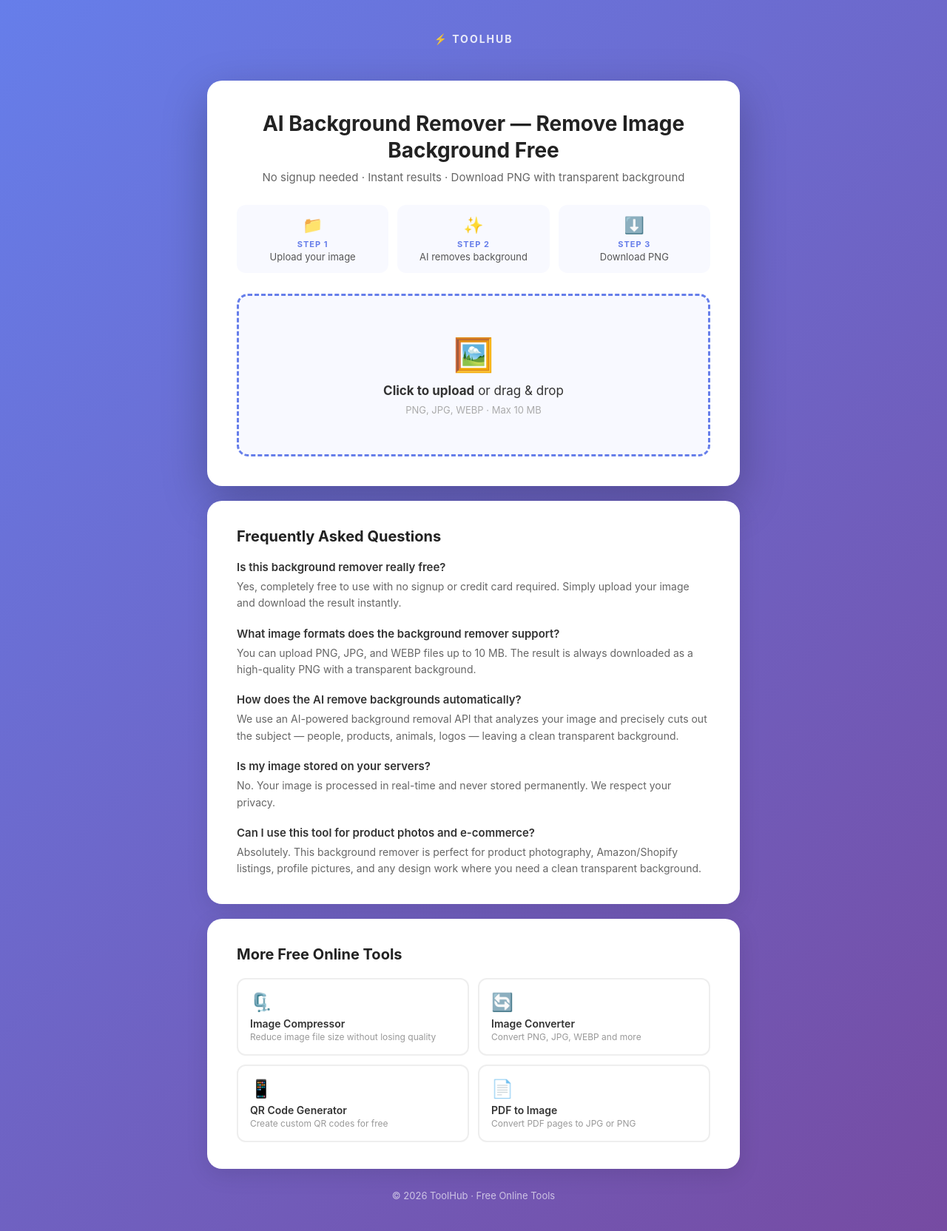
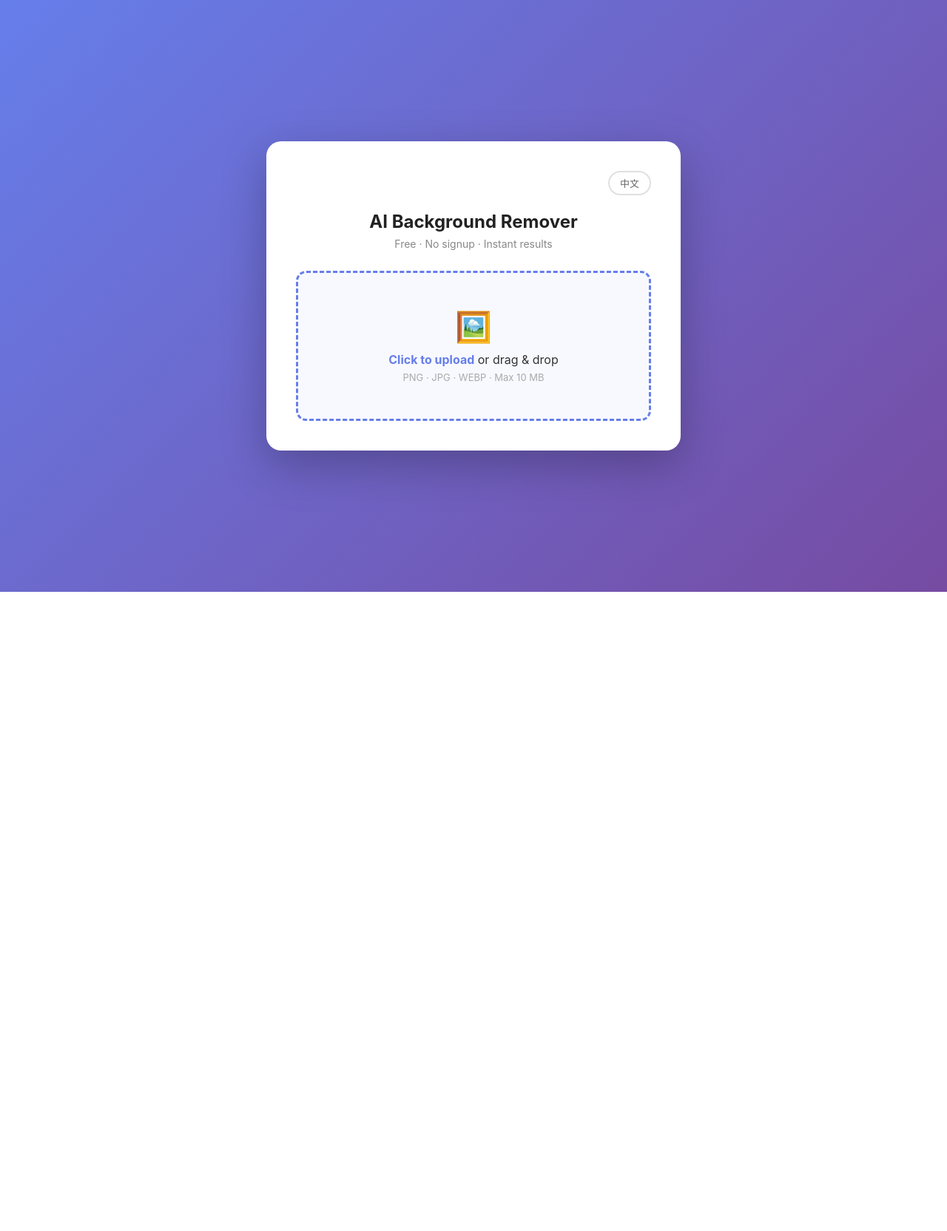
Before and after one commit to a15369211800/bg-remover, a website: page index.html in a window 1280 px wide. Shown: the whole page at 74% size. After the commit the page ends 800 px from the top, so only its background shows below. Drawn offline with Linux system fonts and the light colour scheme.

Commit message:
refactor: simplify UI, add EN/ZH language toggle

```diff
--- a/index.html
+++ b/index.html
@@ -3,43 +3,24 @@
 <head>
     <meta charset="UTF-8">
     <meta name="viewport" content="width=device-width, initial-scale=1.0">
-
-    <!-- SEO: Title with primary keyword -->
-    <title>Background Remover - Free Online Background Removal Tool | ToolHub</title>
-
-    <!-- SEO: Meta description with keywords -->
-    <meta name="description" content="Remove image backgrounds instantly for free. No signup required. AI-powered background remover supports PNG, JPG. Perfect for product photos, portraits, and more.">
-
-    <!-- SEO: Open Graph -->
+    <title>Background Remover - Free Online Background Removal Tool</title>
+    <meta name="description" content="Remove image backgrounds instantly for free. No signup required. AI-powered background remover supports PNG, JPG, WEBP.">
     <meta property="og:title" content="Background Remover - Free Online Tool">
     <meta property="og:description" content="Remove image backgrounds instantly and for free. No signup, no software to install.">
     <meta property="og:type" content="website">
-    <meta property="og:url" content="https://toolhub.pages.dev/background-remover/">
-    <meta property="og:image" content="https://toolhub.pages.dev/assets/og-bg-remover.png">
-
-    <!-- SEO: Twitter Card -->
-    <meta name="twitter:card" content="summary_large_image">
-    <meta name="twitter:title" content="Background Remover - Free Online Tool">
-    <meta name="twitter:description" content="Remove image backgrounds instantly and for free.">
-
-    <!-- JSON-LD Structured Data -->
+    <meta property="og:url" content="https://background-remover.website/">
     <script type="application/ld+json">
     {
       "@context": "https://schema.org",
       "@type": "WebApplication",
       "name": "Background Remover",
-      "url": "https://toolhub.pages.dev/background-remover/",
-      "description": "Free online AI-powered background removal tool. Remove background from any image instantly.",
+      "url": "https://background-remover.website/",
+      "description": "Free online AI-powered background removal tool.",
       "applicationCategory": "UtilityApplication",
       "operatingSystem": "Any",
-      "offers": {
-        "@type": "Offer",
-        "price": "0",
-        "priceCurrency": "USD"
-      }
+      "offers": { "@type": "Offer", "price": "0", "priceCurrency": "USD" }
     }
     </script>
-
     <style>
         * { margin: 0; padding: 0; box-sizing: border-box; }
 
@@ -47,405 +28,282 @@
             font-family: -apple-system, BlinkMacSystemFont, 'Segoe UI', Roboto, sans-serif;
             background: linear-gradient(135deg, #667eea 0%, #764ba2 100%);
             min-height: 100vh;
+            display: flex;
+            align-items: center;
+            justify-content: center;
             padding: 20px;
-            color: #333;
         }
 
-        .page-wrapper {
-            max-width: 720px;
-            margin: 0 auto;
-        }
-
-        /* ── Header ── */
-        .site-header {
-            text-align: center;
-            padding: 24px 0 16px;
-            color: white;
-        }
-        .site-logo {
-            font-size: 14px;
-            font-weight: 700;
-            letter-spacing: 2px;
-            opacity: 0.85;
-            text-transform: uppercase;
-            margin-bottom: 32px;
-            display: block;
-        }
-
-        /* ── Tool Card ── */
-        .container {
+        .card {
             background: white;
             border-radius: 20px;
             padding: 40px;
+            width: 100%;
+            max-width: 560px;
             box-shadow: 0 20px 60px rgba(0,0,0,0.25);
         }
+
+        /* Lang toggle */
+        .lang-toggle {
+            display: flex;
+            justify-content: flex-end;
+            margin-bottom: 20px;
+        }
+        .lang-btn {
+            background: none;
+            border: 2px solid #e0e0e0;
+            border-radius: 20px;
+            padding: 5px 14px;
+            font-size: 13px;
+            cursor: pointer;
+            color: #666;
+            transition: all 0.2s;
+        }
+        .lang-btn:hover { border-color: #667eea; color: #667eea; }
 
         h1 {
             text-align: center;
             color: #222;
-            margin-bottom: 8px;
-            font-size: 28px;
+            font-size: 24px;
+            margin-bottom: 6px;
             line-height: 1.3;
         }
         .subtitle {
             text-align: center;
-            color: #666;
+            color: #888;
+            font-size: 14px;
             margin-bottom: 28px;
-            font-size: 15px;
         }
 
-        /* ── Steps ── */
-        .steps {
-            display: flex;
-            gap: 12px;
-            margin-bottom: 28px;
-            justify-content: center;
-        }
-        .step {
-            flex: 1;
-            text-align: center;
-            padding: 14px 10px;
-            background: #f8f9ff;
-            border-radius: 12px;
-        }
-        .step-icon { font-size: 22px; margin-bottom: 6px; }
-        .step-num {
-            font-size: 11px;
-            font-weight: 700;
-            color: #667eea;
-            text-transform: uppercase;
-            letter-spacing: 1px;
-            margin-bottom: 2px;
-        }
-        .step-text { font-size: 13px; color: #555; }
-
-        /* ── Upload Area ── */
+        /* Upload */
         .upload-area {
             border: 3px dashed #667eea;
-            border-radius: 15px;
-            padding: 52px 20px;
+            border-radius: 14px;
+            padding: 48px 20px;
             text-align: center;
             cursor: pointer;
-            transition: all 0.25s;
+            transition: all 0.2s;
             background: #f8f9ff;
         }
-        .upload-area:hover, .upload-area:focus-within {
+        .upload-area:hover, .upload-area.dragover {
             border-color: #764ba2;
-            background: #f0f2ff;
-        }
-        .upload-area.dragover {
-            border-color: #764ba2;
-            background: #e8ebff;
-            transform: scale(1.01);
+            background: #eeefff;
         }
         input[type="file"] { display: none; }
-        .upload-icon { font-size: 44px; margin-bottom: 12px; }
+        .upload-icon { font-size: 40px; margin-bottom: 10px; }
+        .upload-main { font-size: 16px; color: #333; margin-bottom: 6px; }
+        .upload-main strong { color: #667eea; }
+        .upload-hint { font-size: 13px; color: #aaa; }
 
-        /* ── Buttons ── */
-        .btn {
-            background: linear-gradient(135deg, #667eea 0%, #764ba2 100%);
-            color: white;
-            border: none;
-            padding: 15px 40px;
-            border-radius: 30px;
-            font-size: 16px;
-            cursor: pointer;
-            margin-top: 14px;
-            width: 100%;
-            font-weight: 600;
-            transition: transform 0.2s, opacity 0.2s;
-        }
-        .btn:hover { transform: translateY(-2px); }
-        .btn:disabled { opacity: 0.55; cursor: not-allowed; transform: none; }
-        .btn-secondary {
-            background: #6c757d;
-        }
-
-        /* ── Loading ── */
-        .loading {
-            text-align: center;
-            padding: 24px;
-            display: none;
-        }
+        /* Loading */
+        .loading { display: none; text-align: center; padding: 28px 0; }
         .loading.active { display: block; }
         .spinner {
             border: 4px solid #f0f0f0;
-            border-top: 4px solid #667eea;
+            border-top-color: #667eea;
             border-radius: 50%;
-            width: 44px;
-            height: 44px;
-            animation: spin 0.9s linear infinite;
-            margin: 0 auto 14px;
+            width: 42px; height: 42px;
+            animation: spin 0.8s linear infinite;
+            margin: 0 auto 12px;
         }
-        @keyframes spin {
-            0% { transform: rotate(0deg); }
-            100% { transform: rotate(360deg); }
-        }
+        @keyframes spin { to { transform: rotate(360deg); } }
+        .loading p { color: #666; font-size: 14px; }
 
-        /* ── Error ── */
+        /* Error */
         .error {
+            display: none;
             background: #fff0f0;
             color: #c0392b;
-            padding: 13px 16px;
-            border-radius: 10px;
+            border-left: 4px solid #e74c3c;
+            border-radius: 8px;
+            padding: 12px 14px;
             margin-top: 14px;
-            display: none;
             font-size: 14px;
-            border-left: 4px solid #e74c3c;
+            gap: 8px;
+            align-items: center;
         }
-        .error.active { display: flex; align-items: center; gap: 8px; }
+        .error.active { display: flex; }
 
-        /* ── Preview ── */
-        .preview { margin-top: 28px; display: none; }
+        /* Preview */
+        .preview { display: none; margin-top: 4px; }
         .preview.active { display: block; }
 
-        .image-container {
+        .image-row {
             display: grid;
             grid-template-columns: 1fr 1fr;
-            gap: 14px;
-            margin-bottom: 6px;
+            gap: 12px;
+            margin-bottom: 16px;
         }
         .image-box {
-            border: 2px solid #e8e8e8;
-            border-radius: 12px;
+            border: 2px solid #eee;
+            border-radius: 10px;
             overflow: hidden;
         }
         .image-box img {
             width: 100%;
-            height: 200px;
+            height: 180px;
             object-fit: contain;
             display: block;
-            background: repeating-conic-gradient(#ddd 0% 25%, #fff 0% 50%) 0 0 / 16px 16px;
+            background: repeating-conic-gradient(#ddd 0% 25%, #fff 0% 50%) 0 0 / 14px 14px;
         }
         .image-label {
             text-align: center;
-            padding: 8px;
+            padding: 6px;
             background: #fafafa;
-            font-size: 13px;
-            color: #666;
+            font-size: 12px;
+            color: #777;
             font-weight: 600;
             border-top: 1px solid #eee;
         }
 
-        /* ── Info Sections ── */
-        .info-section {
-            background: white;
-            border-radius: 20px;
-            padding: 36px 40px;
-            margin-top: 20px;
-            box-shadow: 0 8px 30px rgba(0,0,0,0.1);
+        /* Buttons */
+        .btn {
+            width: 100%;
+            padding: 14px;
+            border: none;
+            border-radius: 30px;
+            font-size: 15px;
+            font-weight: 600;
+            cursor: pointer;
+            transition: transform 0.15s, opacity 0.15s;
+            margin-top: 10px;
         }
-        .info-section h2 {
-            font-size: 20px;
-            color: #222;
-            margin-bottom: 20px;
+        .btn:hover { transform: translateY(-2px); }
+        .btn-primary {
+            background: linear-gradient(135deg, #667eea, #764ba2);
+            color: white;
         }
+        .btn-secondary {
+            background: #f0f0f0;
+            color: #555;
+        }
+        .btn-secondary:hover { background: #e4e4e4; }
 
-        /* FAQ */
-        .faq-item { margin-bottom: 20px; }
-        .faq-item:last-child { margin-bottom: 0; }
-        .faq-q {
-            font-weight: 600;
-            color: #333;
-            margin-bottom: 6px;
-            font-size: 15px;
-        }
-        .faq-a { color: #666; font-size: 14px; line-height: 1.6; }
-
-        /* Related tools */
-        .tools-grid {
-            display: grid;
-            grid-template-columns: repeat(2, 1fr);
-            gap: 12px;
-        }
-        .tool-card {
-            border: 2px solid #eee;
-            border-radius: 12px;
-            padding: 16px;
-            text-decoration: none;
-            color: #333;
-            transition: border-color 0.2s, background 0.2s;
-            display: block;
-        }
-        .tool-card:hover {
-            border-color: #667eea;
-            background: #f8f9ff;
-        }
-        .tool-card-icon { font-size: 24px; margin-bottom: 6px; }
-        .tool-card-name { font-weight: 600; font-size: 14px; }
-        .tool-card-desc { font-size: 12px; color: #999; margin-top: 2px; }
-
-        /* ── Footer ── */
-        .site-footer {
-            text-align: center;
-            padding: 28px 0 20px;
-            color: rgba(255,255,255,0.65);
-            font-size: 13px;
-        }
-
-        /* ── Responsive ── */
-        @media (max-width: 600px) {
-            .container, .info-section { padding: 24px 20px; }
-            .image-container { grid-template-columns: 1fr; }
-            .steps { flex-direction: column; gap: 8px; }
-            .step { display: flex; align-items: center; gap: 12px; text-align: left; }
-            .step-icon { margin-bottom: 0; font-size: 20px; flex-shrink: 0; }
-            .tools-grid { grid-template-columns: 1fr; }
-            h1 { font-size: 22px; }
-
-            /* sticky download on mobile */
-            .mobile-sticky {
-                position: sticky;
-                bottom: 16px;
-                z-index: 10;
-            }
+        @media (max-width: 480px) {
+            .card { padding: 28px 20px; }
+            .image-row { grid-template-columns: 1fr; }
+            h1 { font-size: 20px; }
         }
     </style>
 </head>
 <body>
-<div class="page-wrapper">
+<div class="card">
 
-    <!-- Site header -->
-    <header class="site-header">
-        <span class="site-logo">⚡ ToolHub</span>
-    </header>
-
-    <!-- Main tool card -->
-    <main>
-        <div class="container">
-            <!-- H1 with primary keyword -->
-            <h1>AI Background Remover — Remove Image Background Free</h1>
-            <p class="subtitle">No signup needed · Instant results · Download PNG with transparent background</p>
-
-            <!-- Steps: 1-2-3 -->
-            <div class="steps" aria-label="How to use">
-                <div class="step">
-                    <div class="step-icon">📁</div>
-                    <div class="step-num">Step 1</div>
-                    <div class="step-text">Upload your image</div>
-                </div>
-                <div class="step">
-                    <div class="step-icon">✨</div>
-                    <div class="step-num">Step 2</div>
-                    <div class="step-text">AI removes background</div>
-                </div>
-                <div class="step">
-                    <div class="step-icon">⬇️</div>
-                    <div class="step-num">Step 3</div>
-                    <div class="step-text">Download PNG</div>
-                </div>
+    <!-- Language toggle -->
+    <div class="lang-toggle">
+        <button class="lang-btn" id="langBtn" onclick="toggleLang()">中文</button>
     </div>
 
+    <h1 id="title">AI Background Remover</h1>
+    <p class="subtitle" id="subtitle">Free · No signup · Instant results</p>
+
     <!-- Upload -->
-            <div class="upload-area" id="uploadArea" role="button" tabindex="0" aria-label="Click to upload image or drag and drop">
+    <div class="upload-area" id="uploadArea">
         <div class="upload-icon">🖼️</div>
-                <p style="font-size: 17px; color: #333; margin-bottom: 8px;">
-                    <strong>Click to upload</strong> or drag &amp; drop
-                </p>
-                <p style="color: #aaa; font-size: 13px;">PNG, JPG, WEBP · Max 10 MB</p>
-                <input type="file" id="fileInput" accept="image/png,image/jpeg,image/webp" aria-label="Select image file">
+        <p class="upload-main" id="uploadMain"><strong>Click to upload</strong> or drag & drop</p>
+        <p class="upload-hint" id="uploadHint">PNG · JPG · WEBP · Max 10 MB</p>
+        <input type="file" id="fileInput" accept="image/png,image/jpeg,image/webp">
     </div>
 
     <!-- Loading -->
-            <div class="loading" id="loading" aria-live="polite">
-                <div class="spinner" role="status" aria-label="Processing"></div>
-                <p style="color:#555;">Removing background, please wait…</p>
+    <div class="loading" id="loading">
+        <div class="spinner"></div>
+        <p id="loadingText">Removing background…</p>
     </div>
 
     <!-- Error -->
     <div class="error" id="error" role="alert">
-                <span>⚠️</span>
-                <span id="errorText"></span>
+        <span>⚠️</span><span id="errorText"></span>
     </div>
 
     <!-- Result -->
     <div class="preview" id="preview">
-                <div class="image-container">
+        <div class="image-row">
             <div class="image-box">
-                        <img id="originalImg" alt="Original uploaded image before background removal">
-                        <div class="image-label">Original</div>
+                <img id="originalImg" alt="Original">
+                <div class="image-label" id="labelOriginal">Original</div>
             </div>
             <div class="image-box">
-                        <img id="resultImg" alt="Result image with background removed, transparent PNG">
-                        <div class="image-label">Background Removed ✅</div>
+                <img id="resultImg" alt="Result">
+                <div class="image-label" id="labelResult">Background Removed ✅</div>
             </div>
         </div>
-
-                <div class="mobile-sticky">
-                    <button class="btn" id="downloadBtn" aria-label="Download the background-removed image as PNG">
-                        ⬇️ Download PNG
-                    </button>
-                    <button class="btn btn-secondary" id="newBtn" aria-label="Remove background from another image">
-                        🔄 Try Another Image
-                    </button>
+        <button class="btn btn-primary" id="downloadBtn">⬇️ <span id="downloadText">Download PNG</span></button>
+        <button class="btn btn-secondary" id="newBtn">🔄 <span id="newText">Try Another Image</span></button>
     </div>
-            </div>
-        </div>
-
-        <!-- FAQ Section -->
-        <section class="info-section" aria-labelledby="faq-title">
-            <h2 id="faq-title">Frequently Asked Questions</h2>
-
-            <div class="faq-item">
-                <div class="faq-q">Is this background remover really free?</div>
-                <div class="faq-a">Yes, completely free to use with no signup or credit card required. Simply upload your image and download the result instantly.</div>
-            </div>
-
-            <div class="faq-item">
-                <div class="faq-q">What image formats does the background remover support?</div>
-                <div class="faq-a">You can upload PNG, JPG, and WEBP files up to 10 MB. The result is always downloaded as a high-quality PNG with a transparent background.</div>
-            </div>
-
-            <div class="faq-item">
-                <div class="faq-q">How does the AI remove backgrounds automatically?</div>
-                <div class="faq-a">We use an AI-powered background removal API that analyzes your image and precisely cuts out the subject — people, products, animals, logos — leaving a clean transparent background.</div>
-            </div>
-
-            <div class="faq-item">
-                <div class="faq-q">Is my image stored on your servers?</div>
-                <div class="faq-a">No. Your image is processed in real-time and never stored permanently. We respect your privacy.</div>
-            </div>
-
-            <div class="faq-item">
-                <div class="faq-q">Can I use this tool for product photos and e-commerce?</div>
-                <div class="faq-a">Absolutely. This background remover is perfect for product photography, Amazon/Shopify listings, profile pictures, and any design work where you need a clean transparent background.</div>
-            </div>
-        </section>
-
-        <!-- Related Tools -->
-        <section class="info-section" aria-labelledby="tools-title">
-            <h2 id="tools-title">More Free Online Tools</h2>
-            <div class="tools-grid">
-                <a href="/image-compressor/" class="tool-card">
-                    <div class="tool-card-icon">🗜️</div>
-                    <div class="tool-card-name">Image Compressor</div>
-                    <div class="tool-card-desc">Reduce image file size without losing quality</div>
-                </a>
-                <a href="/image-converter/" class="tool-card">
-                    <div class="tool-card-icon">🔄</div>
-                    <div class="tool-card-name">Image Converter</div>
-                    <div class="tool-card-desc">Convert PNG, JPG, WEBP and more</div>
-                </a>
-                <a href="/qr-code-generator/" class="tool-card">
-                    <div class="tool-card-icon">📱</div>
-                    <div class="tool-card-name">QR Code Generator</div>
-                    <div class="tool-card-desc">Create custom QR codes for free</div>
-                </a>
-                <a href="/pdf-to-image/" class="tool-card">
-                    <div class="tool-card-icon">📄</div>
-                    <div class="tool-card-name">PDF to Image</div>
-                    <div class="tool-card-desc">Convert PDF pages to JPG or PNG</div>
-                </a>
-            </div>
-        </section>
-    </main>
-
-    <footer class="site-footer">
-        <p>© 2026 ToolHub · Free Online Tools</p>
-    </footer>
 
 </div>
 
 <script src="app.js"></script>
+<script>
+// ── i18n ─────────────────────────────────────────────────────────────────────
+const i18n = {
+    en: {
+        title: 'AI Background Remover',
+        subtitle: 'Free · No signup · Instant results',
+        uploadMain: '<strong>Click to upload</strong> or drag & drop',
+        uploadHint: 'PNG · JPG · WEBP · Max 10 MB',
+        loadingText: 'Removing background…',
+        labelOriginal: 'Original',
+        labelResult: 'Background Removed ✅',
+        downloadText: 'Download PNG',
+        newText: 'Try Another Image',
+        langBtn: '中文',
+        errSize: 'File too large. Please upload an image under 10 MB.',
+        errType: 'Unsupported file type. Please use PNG, JPG, or WEBP.',
+        errTimeout: 'Request timed out (30s). Please check your connection and try again.',
+        errQuota: 'Free quota exceeded. Please try again tomorrow.',
+        errInvalid: 'Invalid image. Please try a different file.',
+        errRate: 'Too many requests. Please wait a moment and try again.',
+        errGeneric: 'Something went wrong. Please try again.',
+    },
+    zh: {
+        title: 'AI 智能抠图',
+        subtitle: '免费 · 无需注册 · 即时出图',
+        uploadMain: '<strong>点击上传</strong>或拖拽图片至此',
+        uploadHint: '支持 PNG · JPG · WEBP · 最大 10 MB',
+        loadingText: '正在去除背景，请稍候…',
+        labelOriginal: '原图',
+        labelResult: '已去除背景 ✅',
+        downloadText: '下载 PNG',
+        newText: '处理另一张图',
+        langBtn: 'English',
+        errSize: '文件过大，请上传 10 MB 以内的图片。',
+        errType: '不支持的文件格式，请使用 PNG、JPG 或 WEBP。',
+        errTimeout: '请求超时（30秒），请检查网络后重试。',
+        errQuota: '今日免费额度已用完，请明天再试。',
+        errInvalid: '图片无效，请换一张图片试试。',
+        errRate: '请求过于频繁，请稍后再试。',
+        errGeneric: '出现错误，请重试。',
+    }
+};
+
+let lang = 'en';
+
+function applyLang() {
+    const t = i18n[lang];
+    document.getElementById('title').textContent = t.title;
+    document.getElementById('subtitle').textContent = t.subtitle;
+    document.getElementById('uploadMain').innerHTML = t.uploadMain;
+    document.getElementById('uploadHint').textContent = t.uploadHint;
+    document.getElementById('loadingText').textContent = t.loadingText;
+    document.getElementById('labelOriginal').textContent = t.labelOriginal;
+    document.getElementById('labelResult').textContent = t.labelResult;
+    document.getElementById('downloadText').textContent = t.downloadText;
+    document.getElementById('newText').textContent = t.newText;
+    document.getElementById('langBtn').textContent = t.langBtn;
+    document.documentElement.lang = lang;
+}
+
+function toggleLang() {
+    lang = lang === 'en' ? 'zh' : 'en';
+    applyLang();
+}
+
+// expose for app.js error messages
+window.getT = (key) => i18n[lang][key] || key;
+
+applyLang();
+</script>
 </body>
 </html>
```
Also changed, not shown: app.js (+7 -7 lines). Lines whose indentation alone changed are shown as unchanged.
